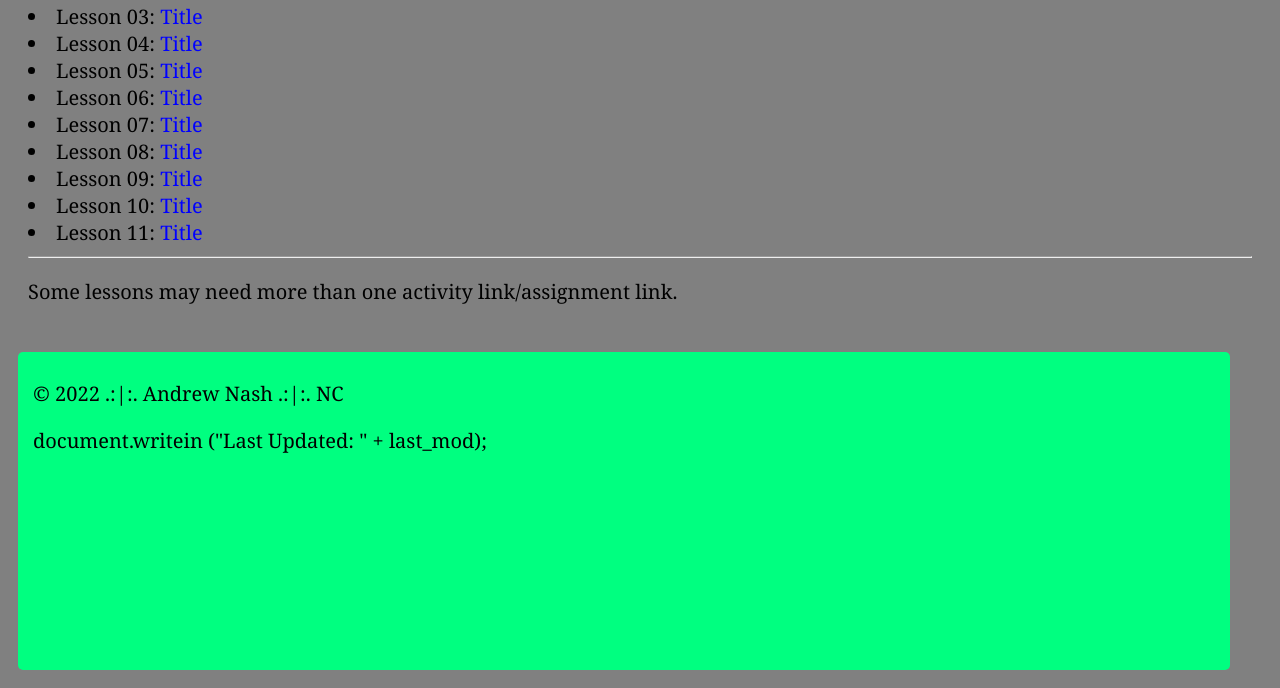
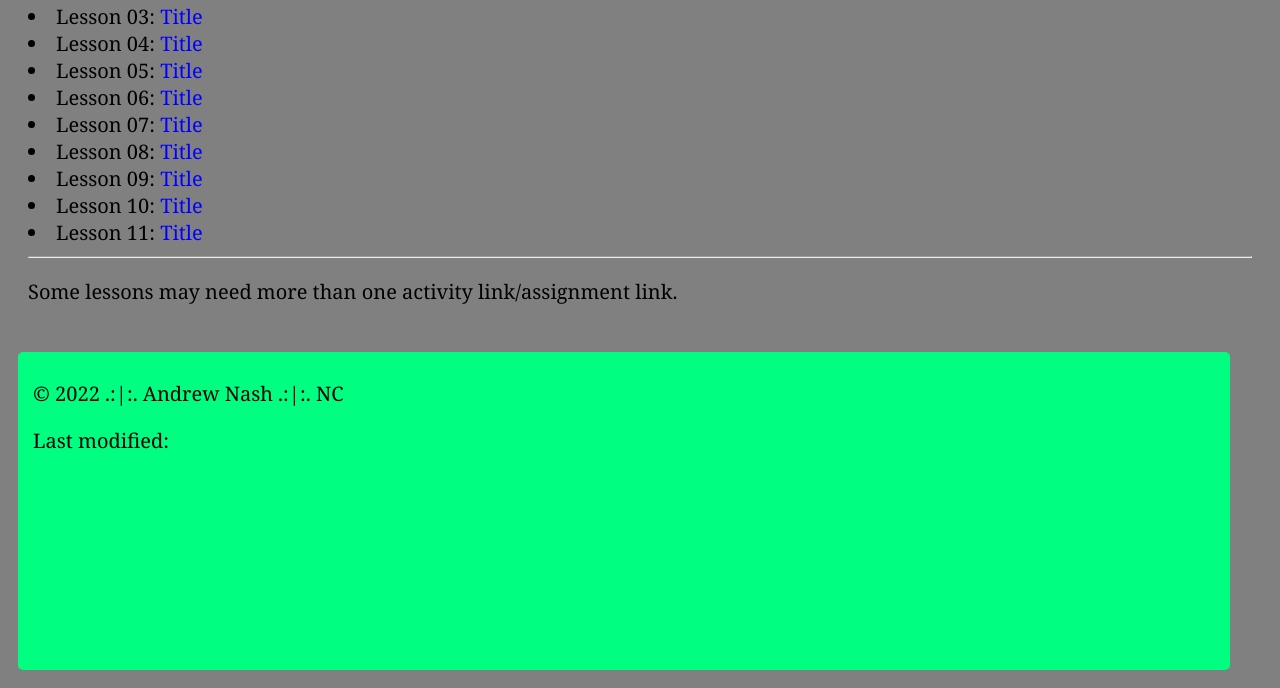
Before and after one commit to Andnash/wdd230, a plain HTML site: page index.html in a window 1280 px wide. Shown: the part 365-1053 px from the top of the page. Drawn offline with Linux system fonts and the light colour scheme.

Commit message:
Update index.html

```diff
--- a/index.html
+++ b/index.html
@@ -44,7 +44,7 @@
 <footer>
   <div>
     <p>© 2022 .:|:. Andrew Nash .:|:. NC </p>
-    <p>document.writein ("Last Updated: " + last_mod);
+    <p id="last_mod">Last modified: </p>
     </script>
     </p>
 
```
